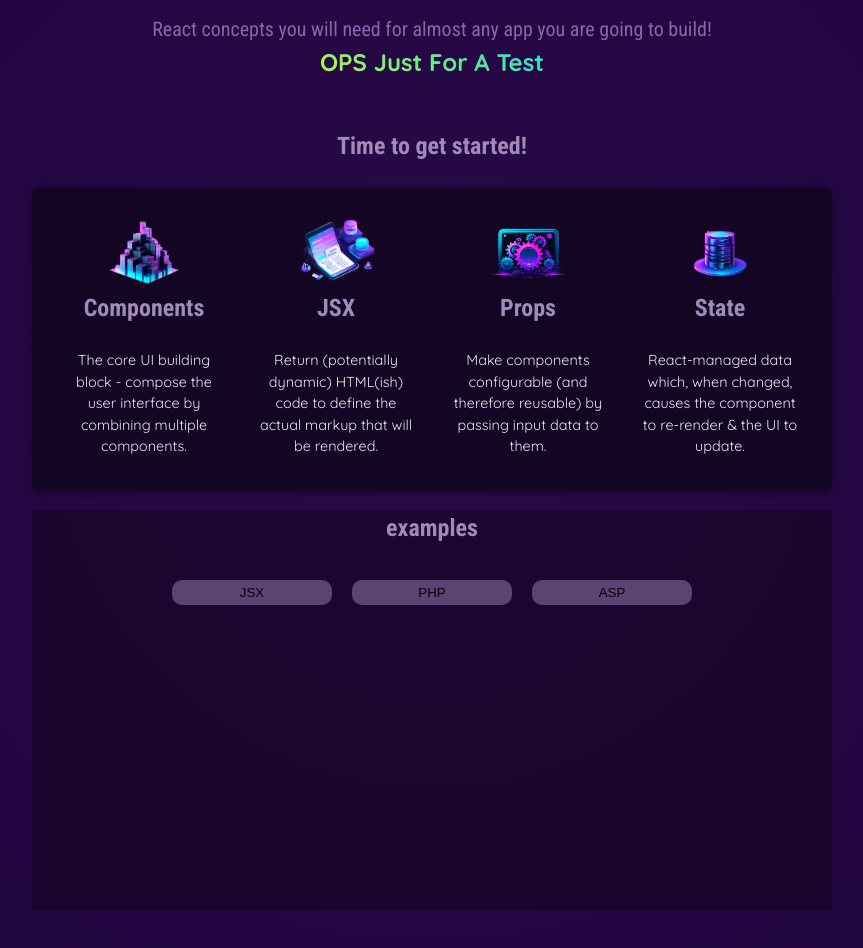
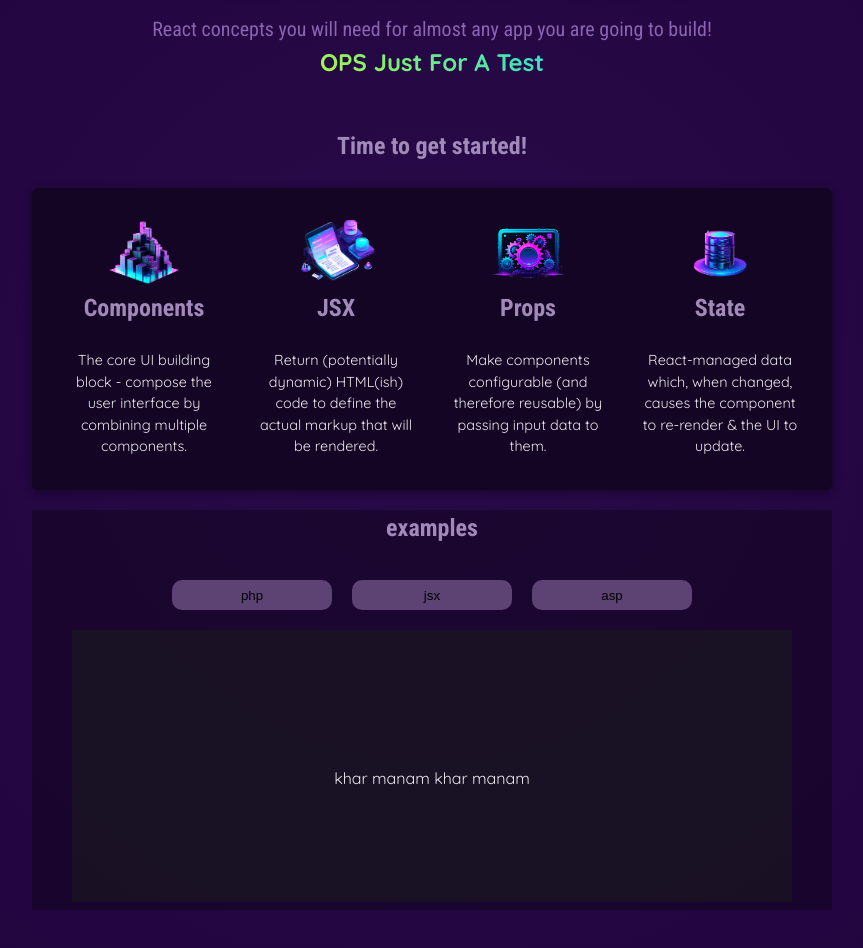
Before and after one commit to Ali-Alinejad/REACT, a React (Vite) app in the folder vite-project/: page / in a window 1280 px wide. Shown: the part 240-1188 px from the top of the page, without its empty margins (208-1071 px from the left). Built offline with nearby package versions, Linux system fonts and the light colour scheme.

Commit message:
learn click

```diff
--- a/vite-project/components/menubot.css
+++ b/vite-project/components/menubot.css
@@ -1,15 +1,18 @@
 * {
     margin: 0;
     padding: 0;
+    text-align: center;
 }
 
 .BtnList button {
     padding: 5px;
     width: 20%;
+    height: 30px;
     margin: 10px;
     border: none;
     background-color: rgba(105, 79, 129, 0.849);
     border-radius: 10px;
+    color: black;
 }
 
 .BtnList {
@@ -27,3 +30,12 @@
     cursor: pointer;
 
 }
+
+.Show {
+    width: 90%;
+    height: 200px;
+    background-color: rgba(27, 25, 31, 0.658);
+    margin: auto;
+    margin-top: 10px;
+    padding: 17%;
+}
--- a/vite-project/components/menubot.jsx
+++ b/vite-project/components/menubot.jsx
@@ -1,5 +1,5 @@
 import "./menubot.css";
 
-export default function Btn1({ label }) {
-  return <button>{label}</button>;
+export default function Btn1({ children, selected }) {
+  return <button onClick={selected}>{children}</button>;
 }
--- a/vite-project/src/App.jsx
+++ b/vite-project/src/App.jsx
@@ -3,7 +3,12 @@ import CORE_CONCEPTS from "./data.js";
 import bg from "../src/assets/config.png";
 import CoreConcepts from "../components/corestyles.jsx";
 import Btn1 from "../components/menubot.jsx";
+let khar = "khar manam khar manam";
 function RUN() {
+  function handleSelect(name) {
+    console.log("select" + name);
+  }
+
   return (
     <div>
       <Header />
@@ -17,13 +22,14 @@ function RUN() {
             <CoreConcepts {...CORE_CONCEPTS[3]} />
           </ul>
         </section>
-        <section class="BtnList">
+        <section className="BtnList">
           <h2>examples</h2>
           <menu>
-            <Btn1 label="JSX"></Btn1>
-            <Btn1 label="PHP"></Btn1>
-            <Btn1 label="ASP"></Btn1>
+            <Btn1 selected={() => handleSelect("php")}>php</Btn1>
+            <Btn1 selected={() => handleSelect("jsx")}>jsx</Btn1>
+            <Btn1 selected={() => handleSelect("asp")}>asp</Btn1>
           </menu>
+          <div className="Show">{khar}</div>
         </section>
       </main>
     </div>
```
